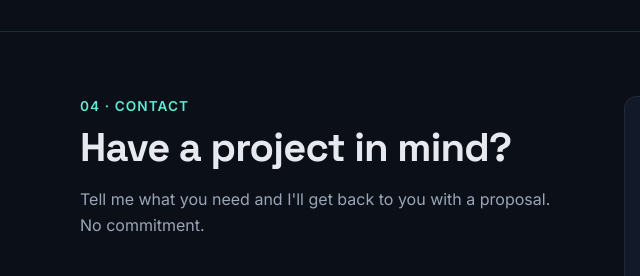
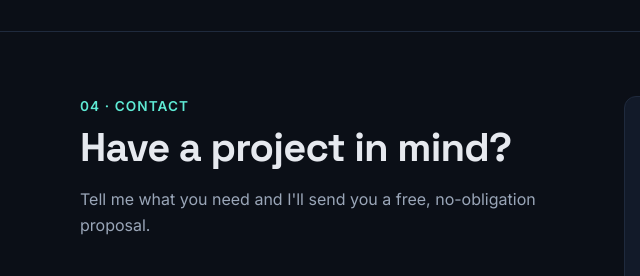
Before and after one commit to vmirandaa/portafolio, a plain HTML site: page en/index.html in a window 1280 px wide. Shown: the part 2359-2635 px from the top of the page, 0-640 px from the left. Drawn offline with nearby package versions, Linux system fonts and the light colour scheme.

Commit message:
Mejora redacción del texto de contacto en inglés
Co-Authored-By: Claude Opus 5.5 <noreply@anthropic.com>

```diff
--- a/en/index.html
+++ b/en/index.html
@@ -214,7 +214,7 @@
         <div class="contact__info">
           <p class="section__label" data-aos="fade-up">04 · Contact</p>
           <h2 class="section__title" data-aos="fade-up">Have a project in mind?</h2>
-          <p class="section__lead" data-aos="fade-up" data-aos-delay="100">Tell me what you need and I'll get back to you with a proposal. No commitment.</p>
+          <p class="section__lead" data-aos="fade-up" data-aos-delay="100">Tell me what you need and I'll send you a free, no-obligation proposal.</p>
 
           <ul class="contact__details" data-aos="fade-up" data-aos-delay="200">
             <li>
```
